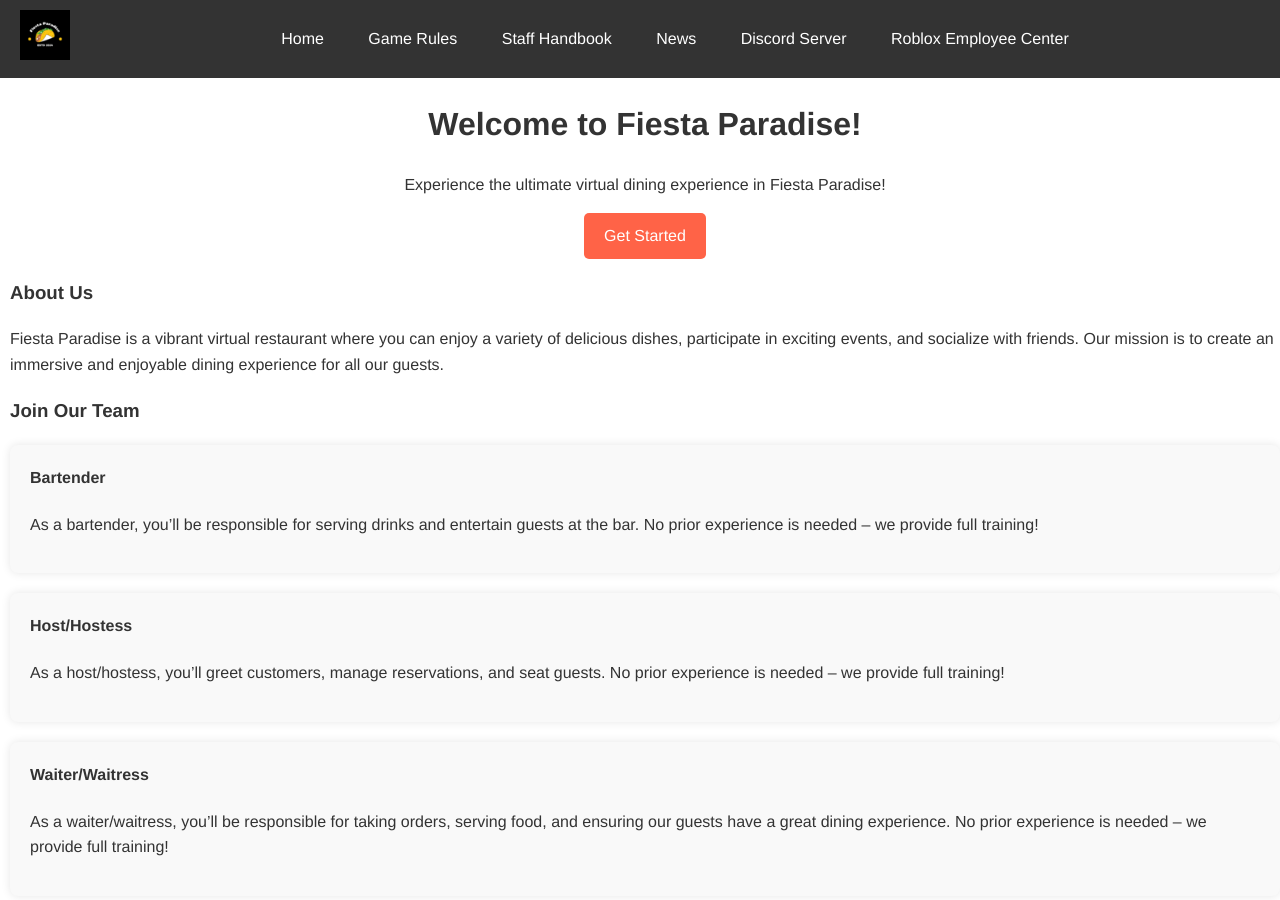
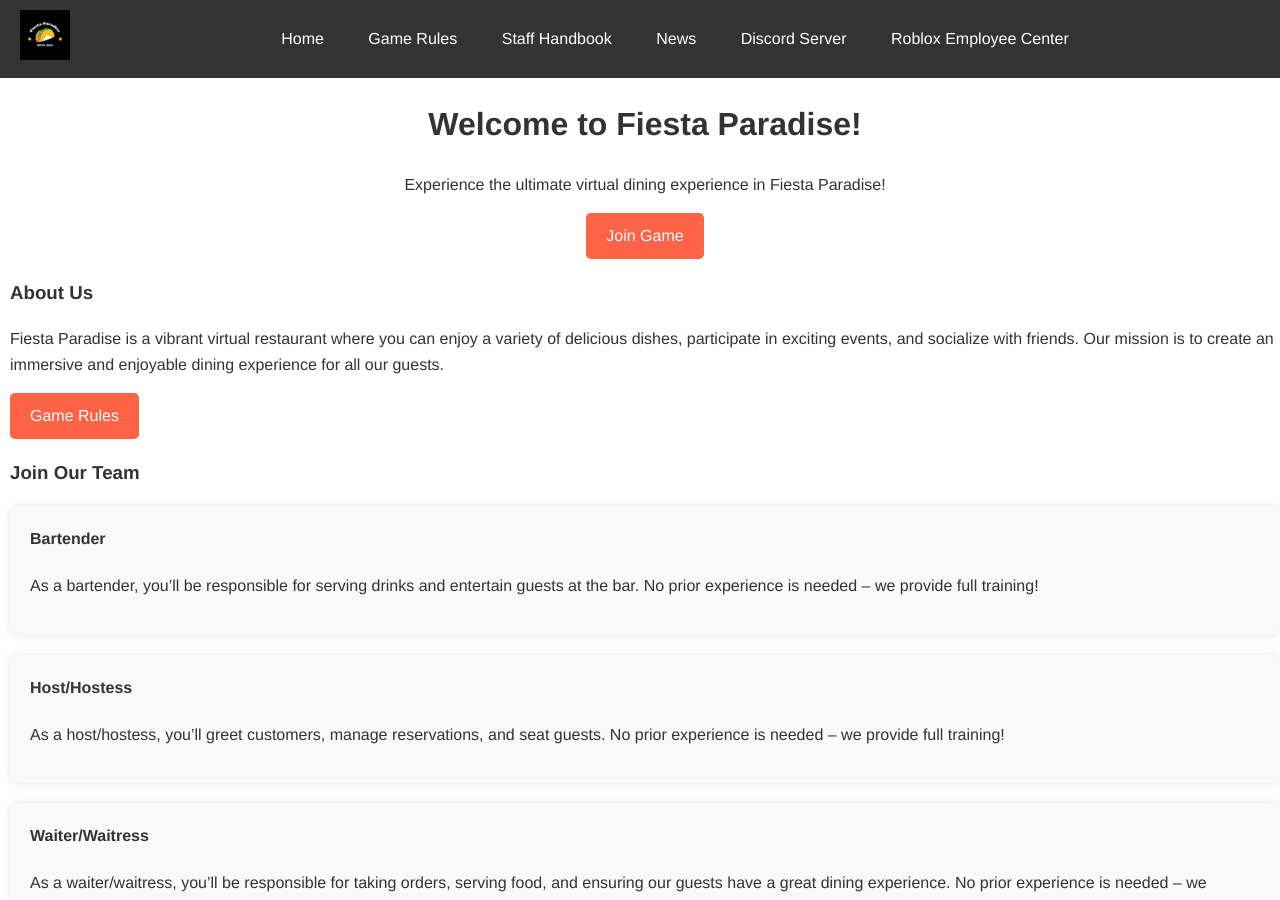
Before and after one commit to ifBars/Fiesta-Paradise, a Jekyll site: the page built from index.html, in a window 1280 px wide and 900 px high. Built offline with Jekyll 4.4.1, drawn with Linux system fonts in a browser that asks for light colours.

Commit message:
Update index.html

```diff
--- a/index.html
+++ b/index.html
@@ -8,7 +8,7 @@
   <div class="hero">
       <h1>Welcome to Fiesta Paradise!</h1>
       <p>Experience the ultimate virtual dining experience in Fiesta Paradise!</p>
-      <a href="/Fiesta-Paradise/game-rules" class="cta-button">Get Started</a>
+	  <a href="https://www.roblox.com/games/17402174943/Restaurant" class="cta-button">Join Game</a>
   </div>
 
   <!-- About Section -->
@@ -17,6 +17,7 @@
     <p>Fiesta Paradise is a vibrant virtual restaurant where you can enjoy a variety of delicious dishes,
        participate in exciting events, and socialize with friends. Our mission is to create an immersive and
        enjoyable dining experience for all our guests.</p>
+	<a href="/Fiesta-Paradise/game-rules" class="cta-button">Game Rules</a>
   </section>
 
   <!-- Jobs Section -->
```
